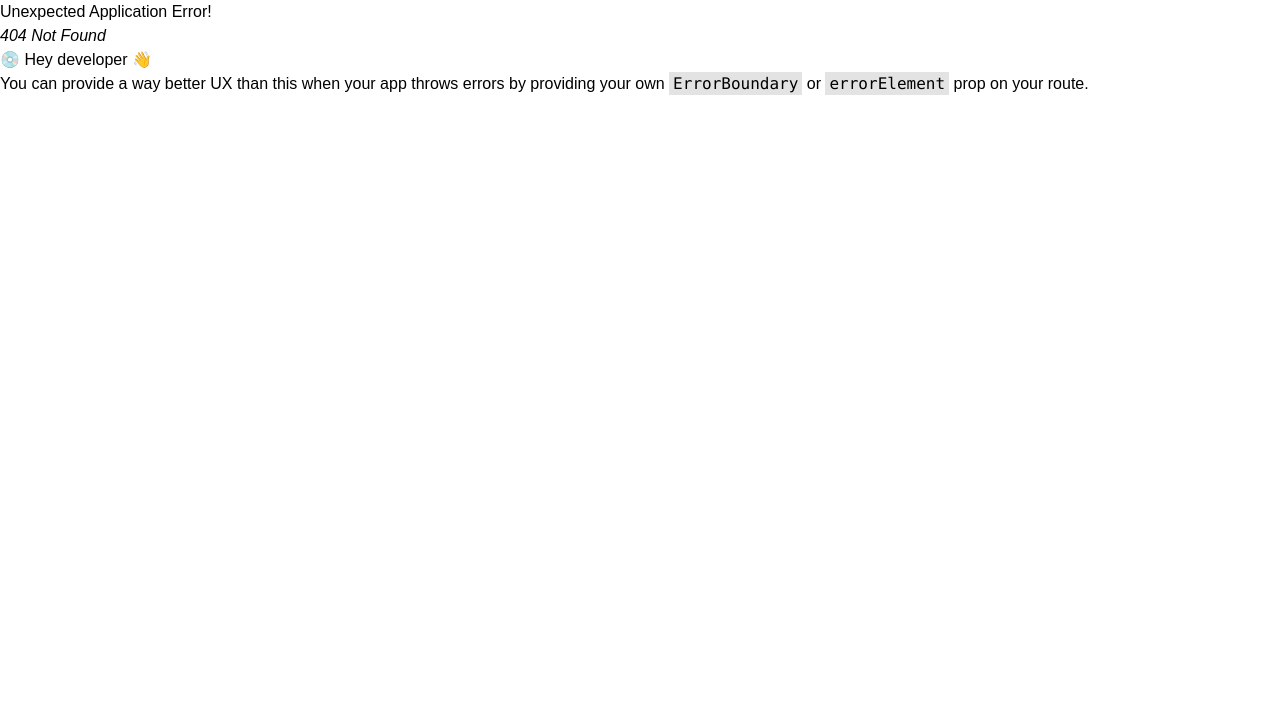
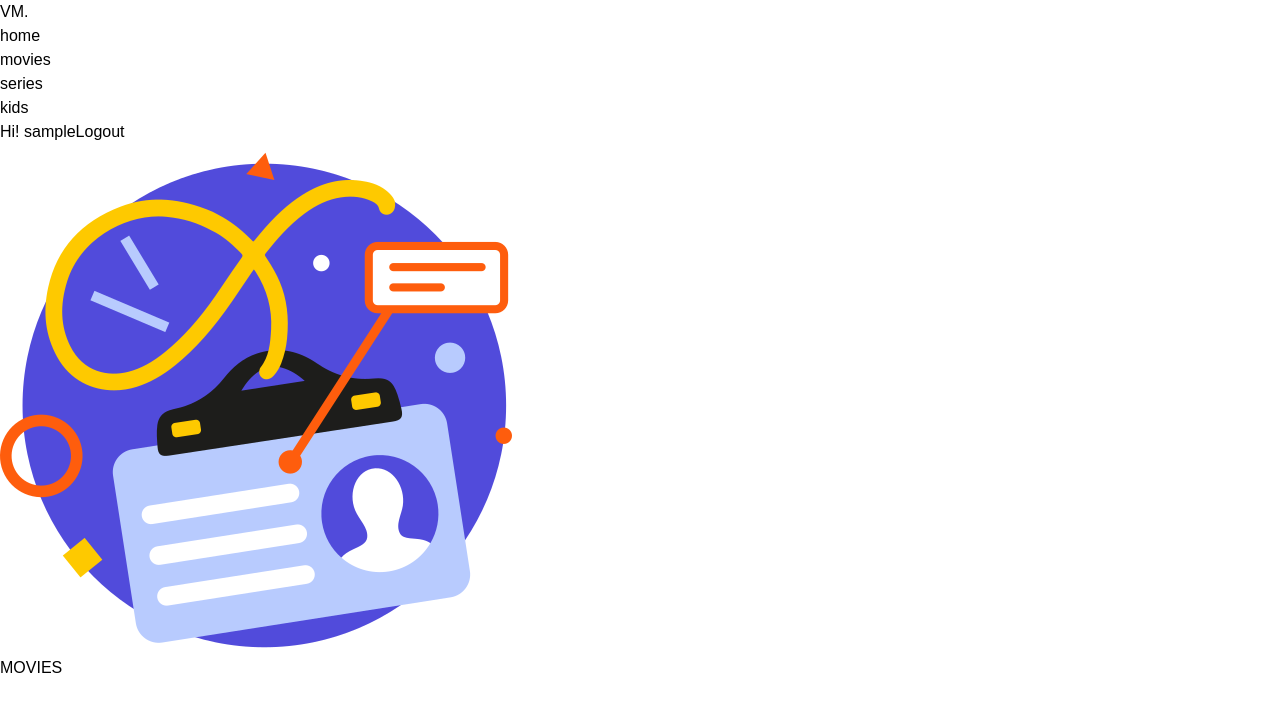
Before and after one commit to trisnodonny/streaming-service, a React (Vite) app: page /home/movies in a window 1280 px wide. Before the commit this address had no page. Shown: the top 712 px of the page. Built offline with nearby package versions, Linux system fonts and the light colour scheme; sample sign-in values are in the browser's storage.

Commit message:
update main layout

```diff
--- a/src/components/entry/Header.jsx
+++ b/src/components/entry/Header.jsx
@@ -5,7 +5,7 @@ export default function Header() {
     <>
       <header className="container mx-auto max-w-[1400px] relative z-10">
         <div className="flex items-center justify-between pt-6 px-8 sm:py-6 sm:px-4">
-          <Link to={"/"} className="text-sky-700 font-bold text-4xl">
+          <Link to={"/"} className="text-sky-700 font-bold text-3xl">
             VM.
           </Link>
         </div>
--- a/src/components/entry/MyModal.jsx
+++ b/src/components/entry/MyModal.jsx
@@ -31,7 +31,7 @@ export default function MyModal({ onClose, isVisible, movie }) {
               />
               <div className="flex items-center gap-2 absolute bottom-4 left-8">
                 <span className="text-sky-700 font-bold text-3xl">VM.</span>
-                <span className="uppercase">Series</span>
+                {/* <span className="uppercase">Series</span> */}
               </div>
             </div>
             <div className="p-8 flex flex-col gap-2">
--- /dev/null
+++ b/src/components/main/Dashboard.jsx
@@ -0,0 +1,9 @@
+export default function Dashboard() {
+  return (
+    <>
+      <main className="container mx-auto max-w-[1400px] p-4">
+        <div>HOME</div>
+      </main>
+    </>
+  );
+}
--- /dev/null
+++ b/src/components/main/Header.jsx
@@ -0,0 +1,75 @@
+import { useEffect, useState } from "react";
+import { useLocation, useNavigate } from "react-router-dom";
+import { Link } from "react-router-dom";
+import userIcon from "@assets/icons/user-icon.png";
+
+export default function Header() {
+  const navigate = useNavigate();
+  const location = useLocation();
+  const currentLocation = location?.pathname?.split("/");
+  const route = currentLocation[currentLocation.length - 1];
+
+  const [links, setLinks] = useState([
+    { id: 1, label: "home", route: "/home" },
+    { id: 2, label: "movies", route: "/home/movies" },
+    { id: 3, label: "series", route: "/home/series" },
+    { id: 4, label: "kids", route: "/home/kids" },
+  ]);
+  const [username, setUsername] = useState("");
+  const [isSelected, setIsSelected] = useState(false);
+
+  const linkClass = isSelected
+    ? "uppercase font-bold text-sm pointer-events-none"
+    : "uppercase font-medium text-sm";
+
+  const handleLogout = (ev) => {
+    ev.preventDefault();
+    localStorage.removeItem("authSession");
+    navigate("/login");
+  };
+
+  useEffect(() => {
+    const authSession = JSON.parse(localStorage.getItem("authSession"));
+
+    if (authSession) {
+      setUsername(authSession.username);
+    }
+  });
+
+  return (
+    <>
+      <header className="container mx-auto max-w-[1400px] relative z-10">
+        <div className="flex items-center justify-between pt-6 px-8 sm:py-6 sm:px-4">
+          <div className="flex items-center gap-8">
+            <Link to={"/home"} className="text-sky-700 font-bold text-3xl">
+              VM.
+            </Link>
+            <ul className="flex items-center gap-8 justify-center">
+              {links.map((link) => (
+                <li key={link.id}>
+                  <Link
+                    className={
+                      route === link.label
+                        ? "capitalize text-center text-sm pointer-events-none text-sky-700"
+                        : "capitalize text-center text-sm hover:text-zinc-300 transition-all"
+                    }
+                    to={link.route}
+                  >
+                    {link.label}
+                  </Link>
+                </li>
+              ))}
+            </ul>
+          </div>
+          <div className="flex items-center gap-8">
+            <span>Hi! {username}</span>
+            <button onClick={handleLogout}>Logout</button>
+            <div className="w-[40px]">
+              <img src={userIcon} alt="user" />
+            </div>
+          </div>
+        </div>
+      </header>
+    </>
+  );
+}
--- a/src/pages/entry/WelcomePage.jsx
+++ b/src/pages/entry/WelcomePage.jsx
@@ -75,7 +75,7 @@ export default function WelcomePage() {
       <div className="relative">
         <header className="container mx-auto max-w-[1400px] relative z-10">
           <div className="flex items-center justify-between p-6 px-8 sm:px-4">
-            <Link to={"/"} className="text-sky-700 font-bold text-4xl">
+            <Link to={"/"} className="text-sky-700 font-bold text-3xl">
               VM.
             </Link>
             <Link
--- a/src/pages/main/HomePage.jsx
+++ b/src/pages/main/HomePage.jsx
@@ -1,17 +1,11 @@
-import { useNavigate } from "react-router-dom";
+import Header from "@components/main/Header";
+import Dashboard from "@components/main/Dashboard";
 
 export default function HomePage() {
-  const navigate = useNavigate();
-
-  const handleLogout = (ev) => {
-    ev.preventDefault();
-    localStorage.removeItem("authSession");
-    navigate("/login");
-  };
   return (
     <>
-      <div>HOMEPAGE</div>
-      <button onClick={handleLogout}>Logout</button>
+      <Header />
+      <Dashboard />
     </>
   );
 }
--- /dev/null
+++ b/src/pages/main/MoviesPage.jsx
@@ -0,0 +1,10 @@
+import Header from "@components/main/Header";
+
+export default function MoviesPage() {
+  return (
+    <>
+      <Header />
+      <p>MOVIES</p>
+    </>
+  );
+}
--- /dev/null
+++ b/src/pages/main/SeriesPage.jsx
@@ -0,0 +1,10 @@
+import Header from "@components/main/Header";
+
+export default function SeriesPage() {
+  return (
+    <>
+      <Header />
+      <p>Series</p>
+    </>
+  );
+}
```
Also changed, not shown: src/routes/index.jsx (+12 -2 lines), src/assets/icons/user-icon.png (added), src/assets/icons/user-icon2.png (added).
